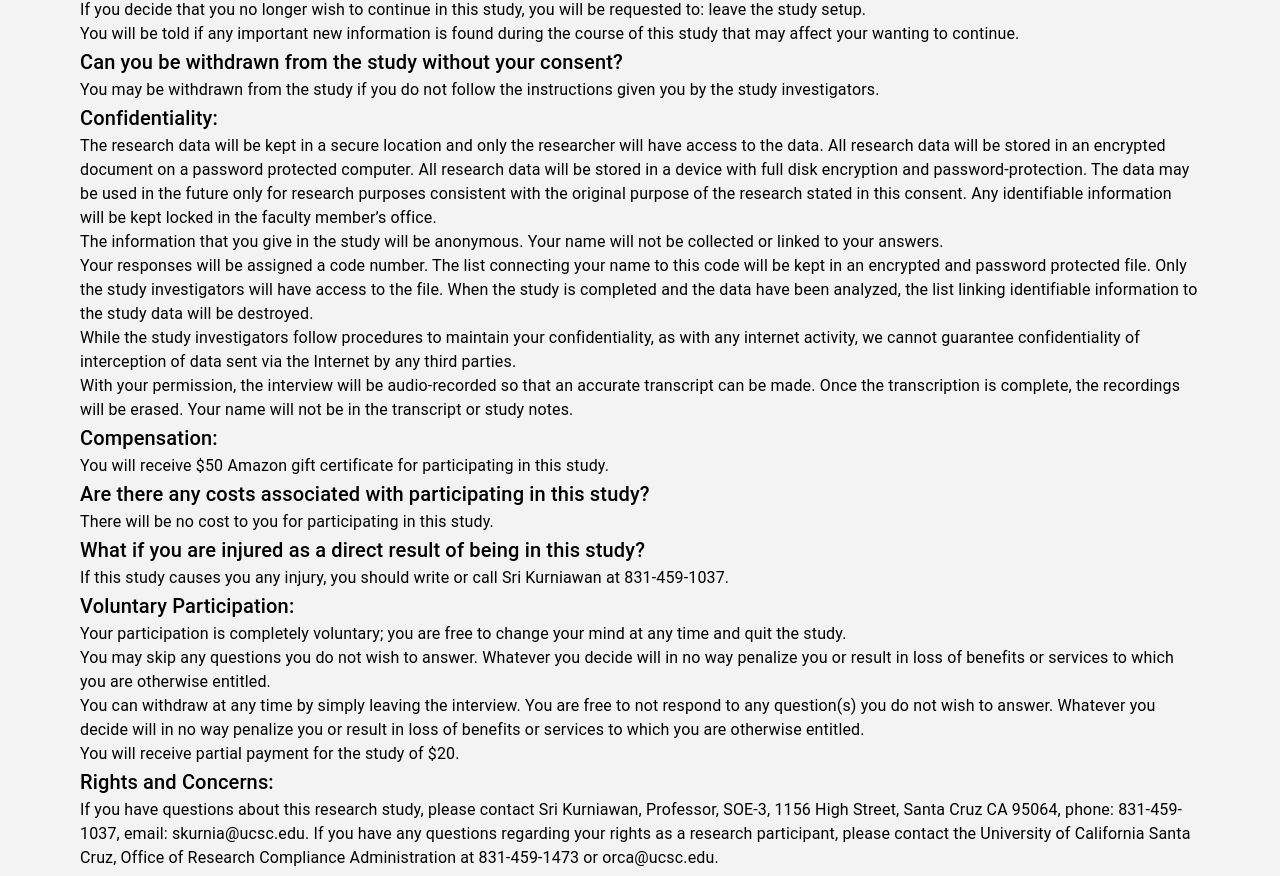
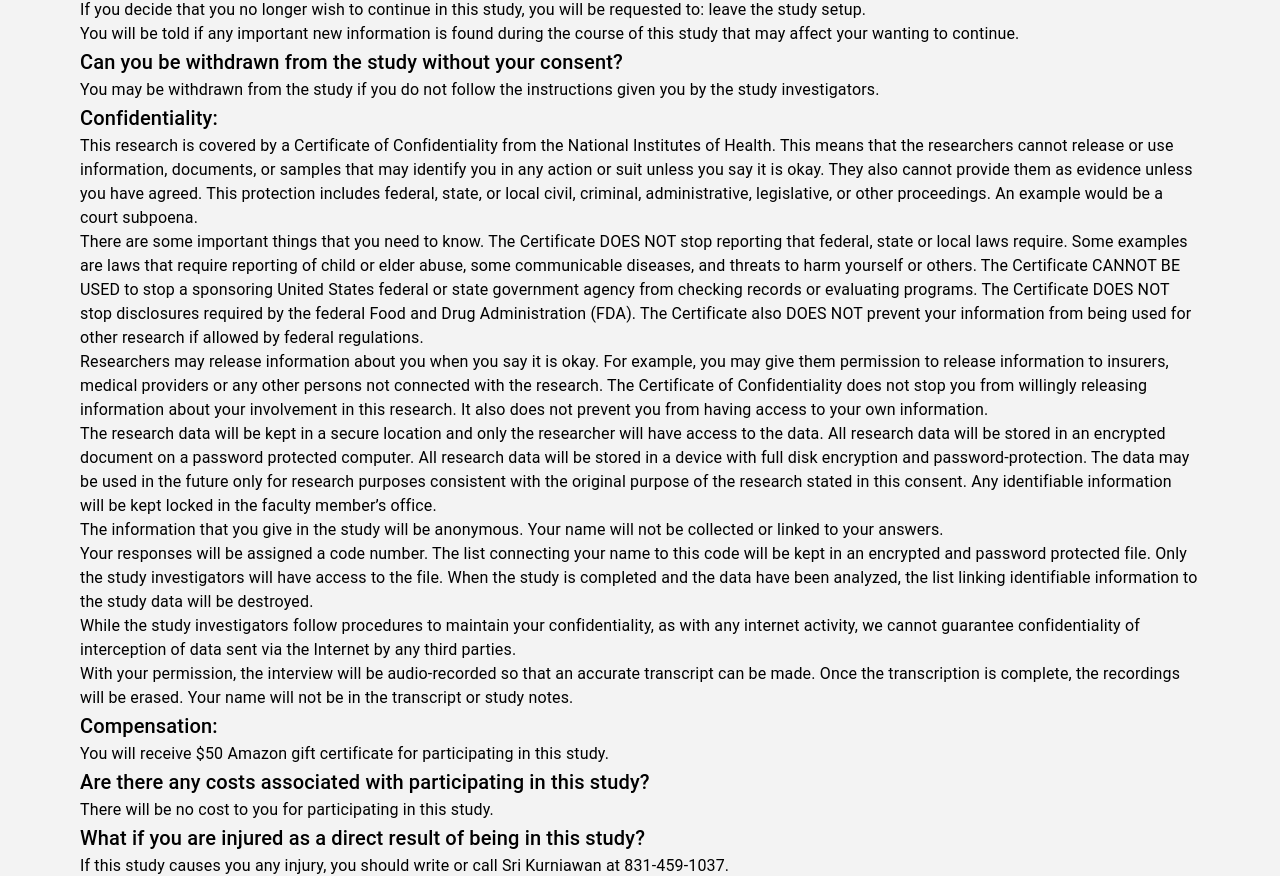
Before and after one commit to MaryamSaadat/ad-ai, a React (Create React App) app: page / in a window 1280 px wide. Shown: the part 871-1747 px from the top of the page. Built offline with nearby package versions, Linux system fonts and the light colour scheme.

Commit message:
updated consent form

```diff
--- a/src/pages/ConsentPage.jsx
+++ b/src/pages/ConsentPage.jsx
@@ -10,12 +10,7 @@ import {
 import { Navbar } from "../components";
 import { useNavigate } from "react-router-dom";
 import { db, auth, storage } from "../config/firebase";
-import {
-  collection,
-  getDocs,
-  addDoc,
-  doc,
-} from "firebase/firestore";
+import { collection, getDocs, addDoc, doc } from "firebase/firestore";
 
 const ConsentPage = () => {
   const [checked, setChecked] = useState(false);
@@ -44,13 +39,13 @@ const ConsentPage = () => {
         const data = {
           participantName: name,
           dateSigned: date,
-          consent: "I agree to be audio recorded and to allow the study investigators to keep my de-identified data to be used in future research studies as described above.",
-        }
+          consent:
+            "I agree to be audio recorded and to allow the study investigators to keep my de-identified data to be used in future research studies as described above.",
+        };
         const consentRef = collection(db, "consents");
         try {
           await addDoc(consentRef, data);
           navigate("/Info");
-
         } catch (err) {
           console.error("This is my error:", err);
         }
@@ -59,7 +54,6 @@ const ConsentPage = () => {
       alert("Please agree to terms and conditions");
     }
   };
-
 
   return (
     <>
@@ -157,6 +151,34 @@ const ConsentPage = () => {
         </Typography>
         <Typography variant="h6">Confidentiality:</Typography>
         <Typography variant="body1">
+          This research is covered by a Certificate of Confidentiality from the
+          National Institutes of Health. This means that the researchers cannot
+          release or use information, documents, or samples that may identify
+          you in any action or suit unless you say it is okay. They also cannot
+          provide them as evidence unless you have agreed. This protection
+          includes federal, state, or local civil, criminal, administrative,
+          legislative, or other proceedings. An example would be a court
+          subpoena.
+          <br />
+          There are some important things that you need to know. The Certificate
+          DOES NOT stop reporting that federal, state or local laws require.
+          Some examples are laws that require reporting of child or elder abuse,
+          some communicable diseases, and threats to harm yourself or others.
+          The Certificate CANNOT BE USED to stop a sponsoring United States
+          federal or state government agency from checking records or evaluating
+          programs. The Certificate DOES NOT stop disclosures required by the
+          federal Food and Drug Administration (FDA). The Certificate also DOES
+          NOT prevent your information from being used for other research if
+          allowed by federal regulations.
+          <br />
+          Researchers may release information about you when you say it is okay.
+          For example, you may give them permission to release information to
+          insurers, medical providers or any other persons not connected with
+          the research. The Certificate of Confidentiality does not stop you
+          from willingly releasing information about your involvement in this
+          research. It also does not prevent you from having access to your own
+          information.
+          <br />
           The research data will be kept in a secure location and only the
           researcher will have access to the data. All research data will be
           stored in an encrypted document on a password protected computer. All
```
Also changed, not shown: 8 other files (tests, documents, lock files or other folders).
